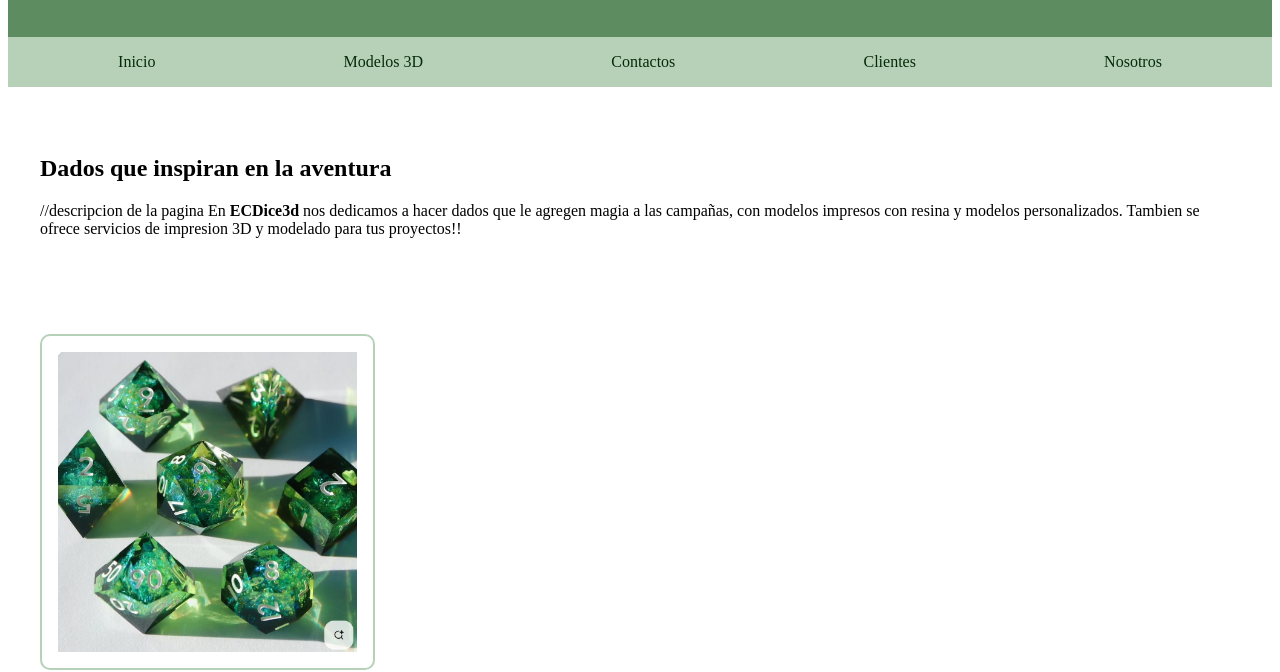
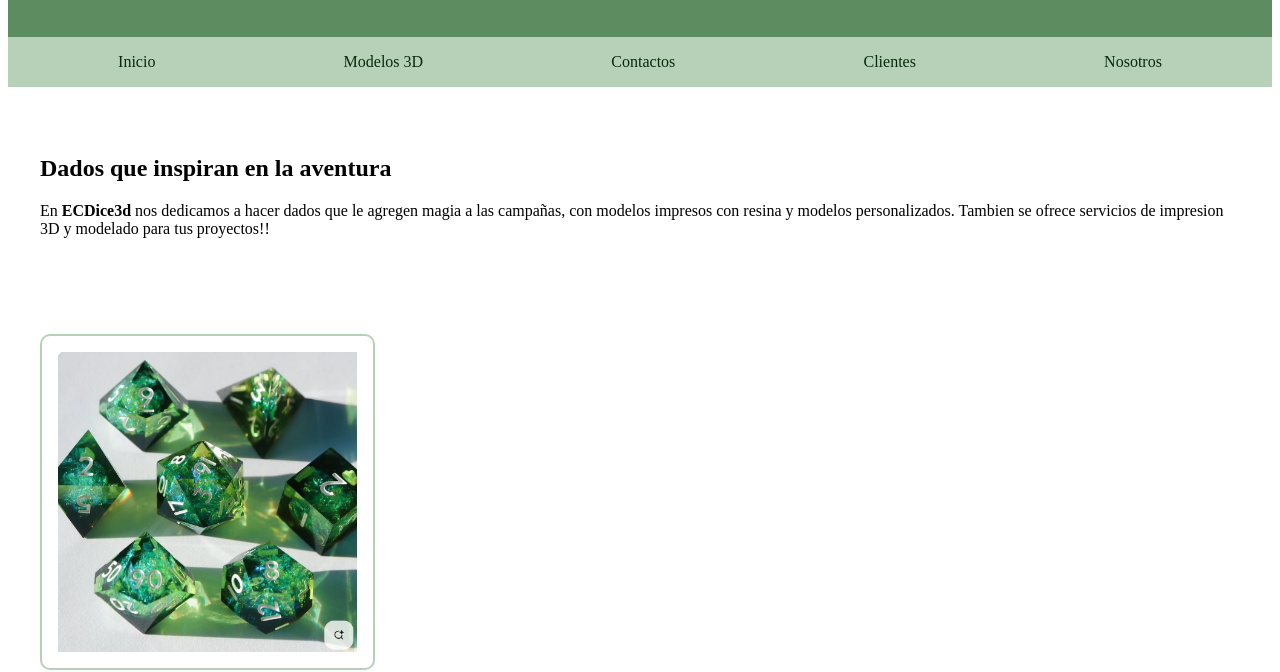
Before and after one commit to EmanuelCabrera973/tp-practica-1, a plain HTML site: page index.html in a window 1280 px wide. Shown: the part 133-805 px from the top of the page. Drawn offline with Linux system fonts and the light colour scheme.

```diff
--- a/index.html
+++ b/index.html
@@ -25,7 +25,7 @@
           </nav>
       <section id="index"> <!--seccion principal de la pagina-->
         <h2>Dados que inspiran en la aventura</h2>
-          <p> //descripcion de la pagina
+          <p> <!--descripcion de la pagina-->
           En <strong>ECDice3d</strong> nos dedicamos a hacer dados que le
           agregen magia a las campañas, con modelos impresos con resina y modelos personalizados.
            Tambien se ofrece servicios de impresion 3D y modelado para tus proyectos!!
```
